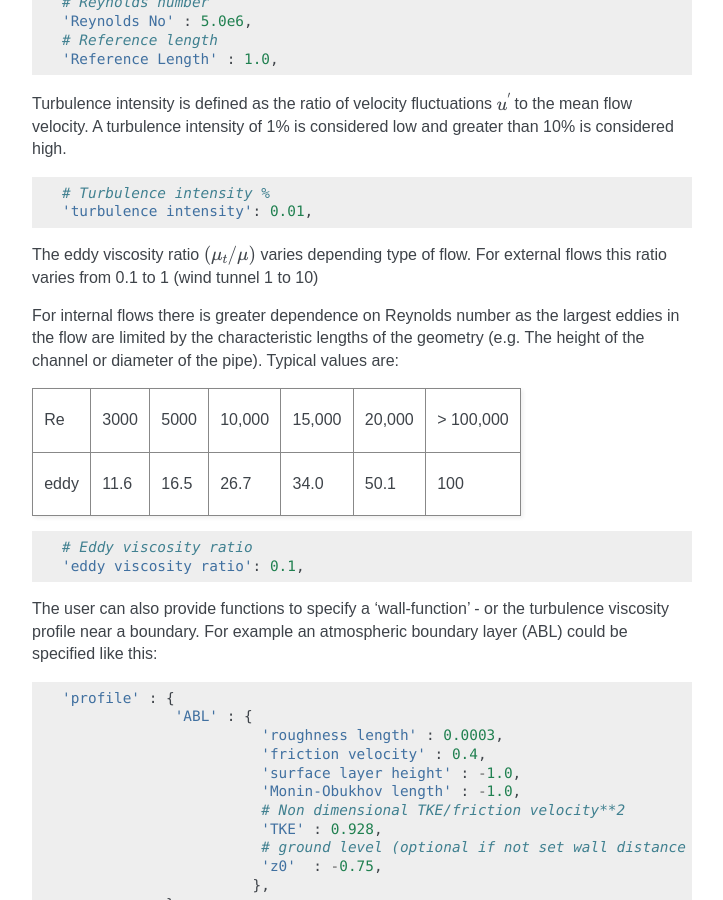
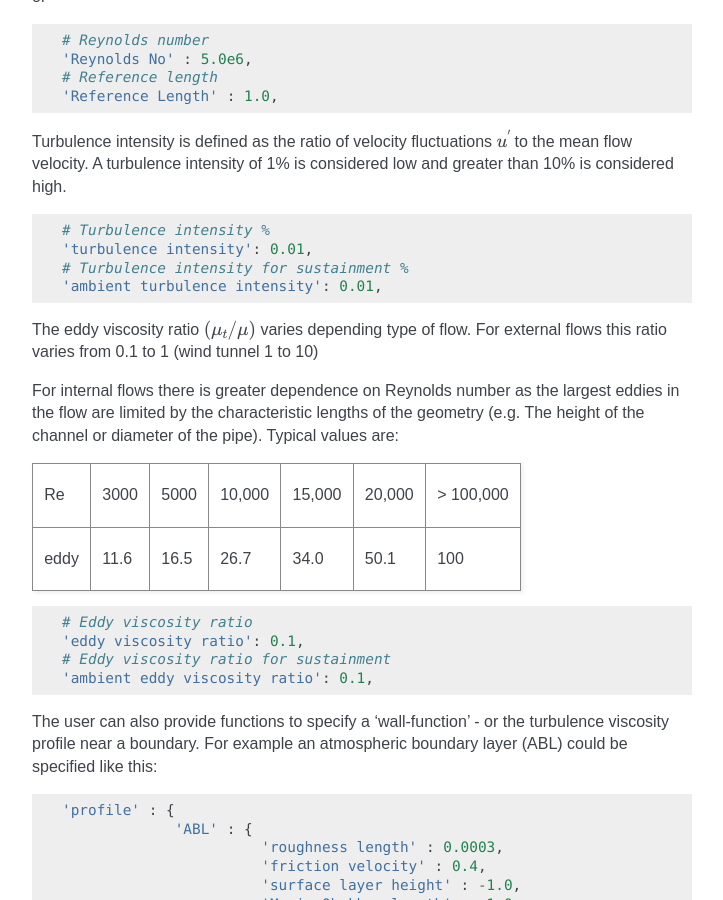
Before and after one commit to zCFD/zCFDguide, a Sphinx documentation site: the page built from docs/source/control-dict.rst, in a window 1280 px wide and 900 px high, scrolled down 7279 px. Shown: the whole window, without its empty margins (388-1111 px from the left). Built offline with Sphinx 7.4.7, drawn with Linux system fonts in a browser that asks for light colours; formulas are drawn with MathJax 3; some of the changed text lies outside the part shown.

Commit message:
Added documentation on mut limiter control and sst sust term control

```diff
--- a/docs/source/control-dict.rst
+++ b/docs/source/control-dict.rst
@@ -399,6 +401,8 @@ Turbulence intensity is defined as the ratio of velocity fluctuations :math:`u^{
 
     # Turbulence intensity %
     'turbulence intensity': 0.01,
+    # Turbulence intensity for sustainment %
+    'ambient turbulence intensity': 0.01,
 
 The eddy viscosity ratio :math:`(\mu_t/\mu)` varies depending type of flow.
 For external flows this ratio varies from  0.1 to 1 (wind tunnel 1 to 10)
@@ -415,6 +419,8 @@ by the characteristic lengths of the geometry (e.g. The height of the channel or
 
     # Eddy viscosity ratio
     'eddy viscosity ratio': 0.1,
+    # Eddy viscosity ratio for sustainment
+    'ambient eddy viscosity ratio': 0.1,
 
 The user can also provide functions to specify a 'wall-function' - or the turbulence viscosity profile near a boundary.  For example an atmospheric boundary layer (ABL) could be specified like this:
 
```
Also changed, not shown: other parts of docs/source/control-dict.rst (+2 -0 lines).
